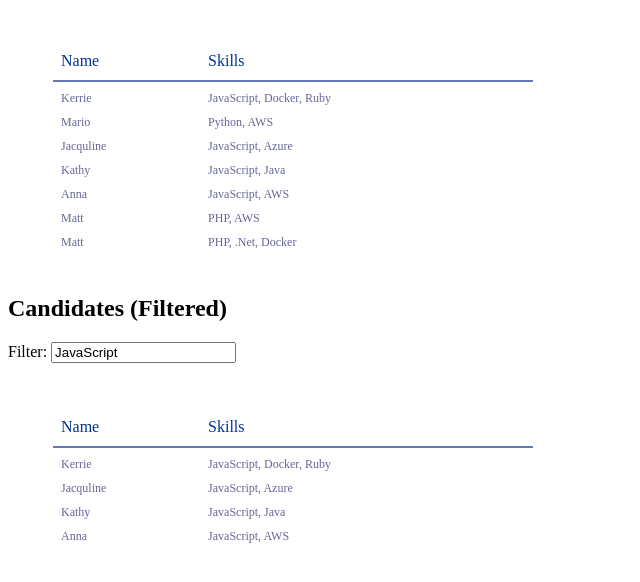
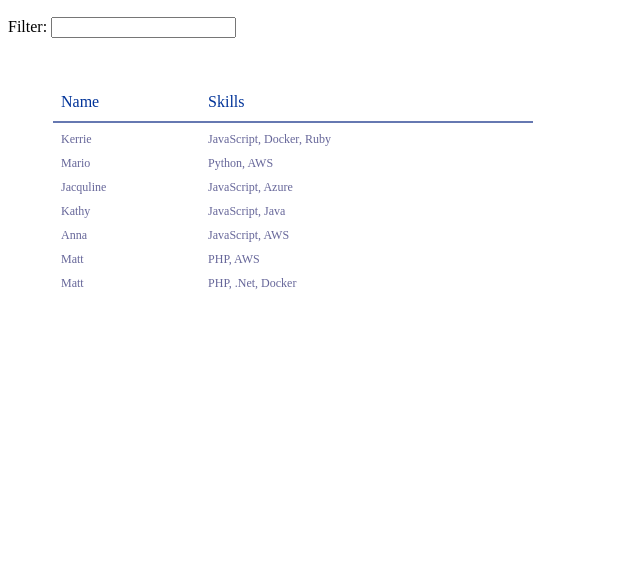
Before and after one commit to andrew-ls/test-candidates-filter, a plain HTML site: page public/index.html in a window 1280 px wide. Shown: the part 50-632 px from the top of the page, without its empty margins (0-640 px from the left). Drawn offline with Linux system fonts and the light colour scheme.

Commit message:
Removes default filter value; removes demo candidates table.

```diff
--- a/public/index.html
+++ b/public/index.html
@@ -21,7 +21,6 @@
 <body>
 
 	<h2 id="heading-candidates">Candidates</h2>
-	<h2 id="heading-candidates-filtered">Candidates (Filtered)</h2>
 	<label>Filter: </label><input id="candidates-filter" type="search"></input>
 
 </body>
--- a/public/scripts.js
+++ b/public/scripts.js
@@ -76,27 +76,15 @@ function mountBody ()
 	];
 
 	const candidatesTable = new CandidatesTable(candidates);
-	const newCandidatesTable = new CandidatesTable(filterCandidatesBySkill(
-		candidates,
-		"JavaScript"
-	));
 
 	const filterInput = document.getElementById("candidates-filter");
-	filterInput.value = "JavaScript";
 	filterInput.oninput = (event) => {
-		newCandidatesTable.fill(
+		candidatesTable.fill(
 			filterCandidatesBySkill(candidates, event.target.value)
 		);
 	};
 
-	document.body.insertBefore(
-		candidatesTable.element,
-		document.getElementById("heading-candidates").nextSibling
-	);
-	document.body.insertBefore(
-		newCandidatesTable.element,
-		document.getElementById("candidates-filter").nextSibling
-	);
+	document.body.appendChild(candidatesTable.element);
 }
 
 (document.readyState === "loading")
```
